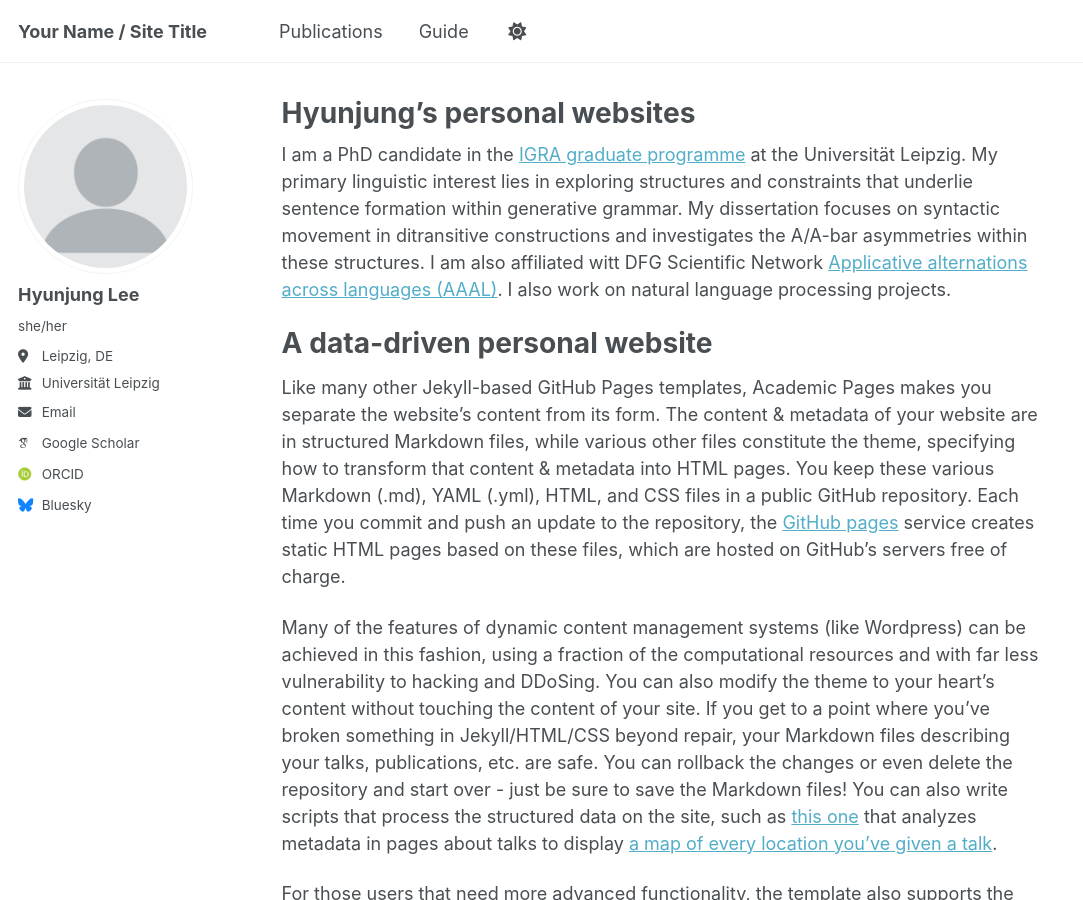
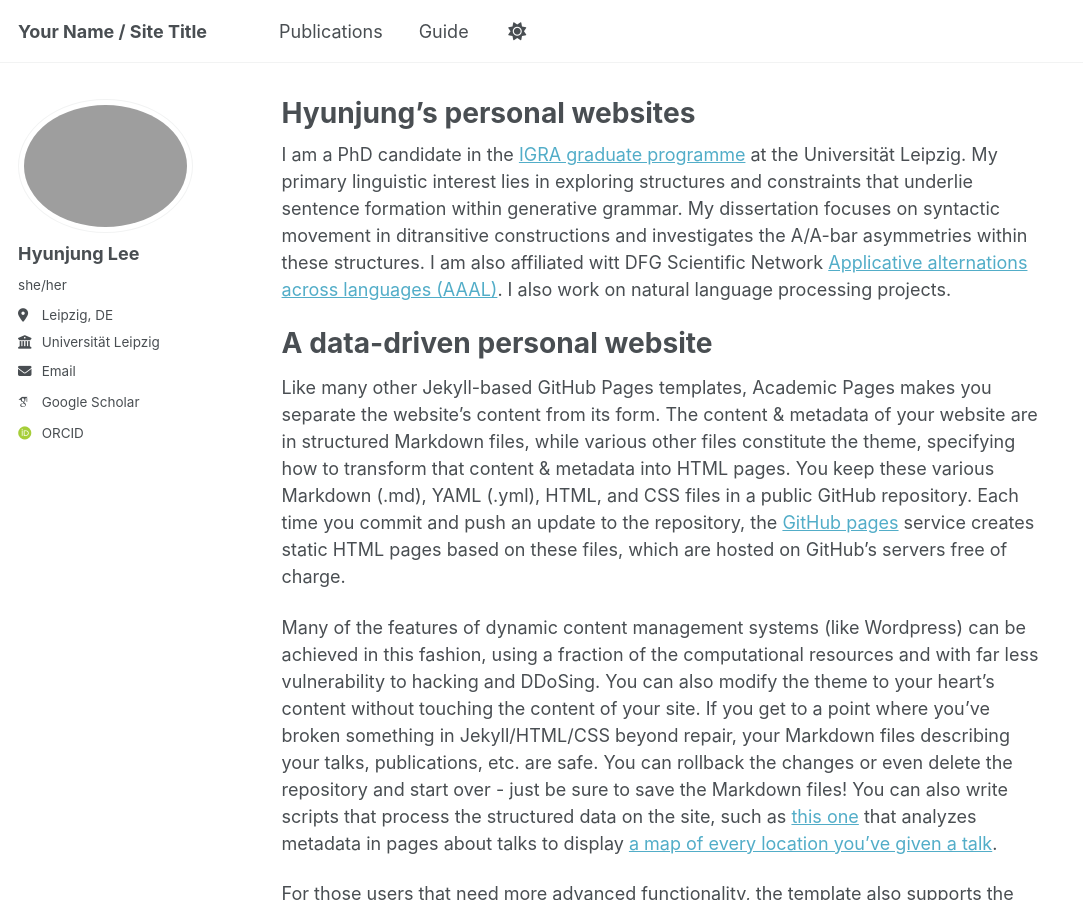
Before and after one commit to hyunjungdotlee/hyunjungdotlee.github.io, a Jekyll site: the page built from _pages/about.md, in a window 1280 px wide and 900 px high. Shown: the whole window, without its empty margins (0-1083 px from the left). Built offline with Jekyll 4.4.1, drawn with Linux system fonts in a browser that asks for light colours; some web fonts are replaced; a script that is not in the unit is left out.

Commit message:
Update _config.yml

```diff
--- a/_config.yml
+++ b/_config.yml
@@ -22,7 +22,7 @@ repository               : "academicpages/academicpages.github.io"
 #               Additional customization can be done by editing /_includes/author-profile.html
 author:
   # Biographic information
-  avatar           : "profile.png"
+  avatar           : "images/lees.png"
   name             : "Hyunjung Lee"
   pronouns         :  "she/her"
   bio              : # "Short biography for the left-hand sidebar"
@@ -53,7 +53,7 @@ author:
 
   # Social media
   artstation       : # Username
-  bluesky          : "bsky.app" # Replace this with you Bluesky username
+  bluesky          : # "bsky.app" # Replace this with you Bluesky username
   facebook         : # Username
   flickr           : # Username
   foursquare       : # Username
```
